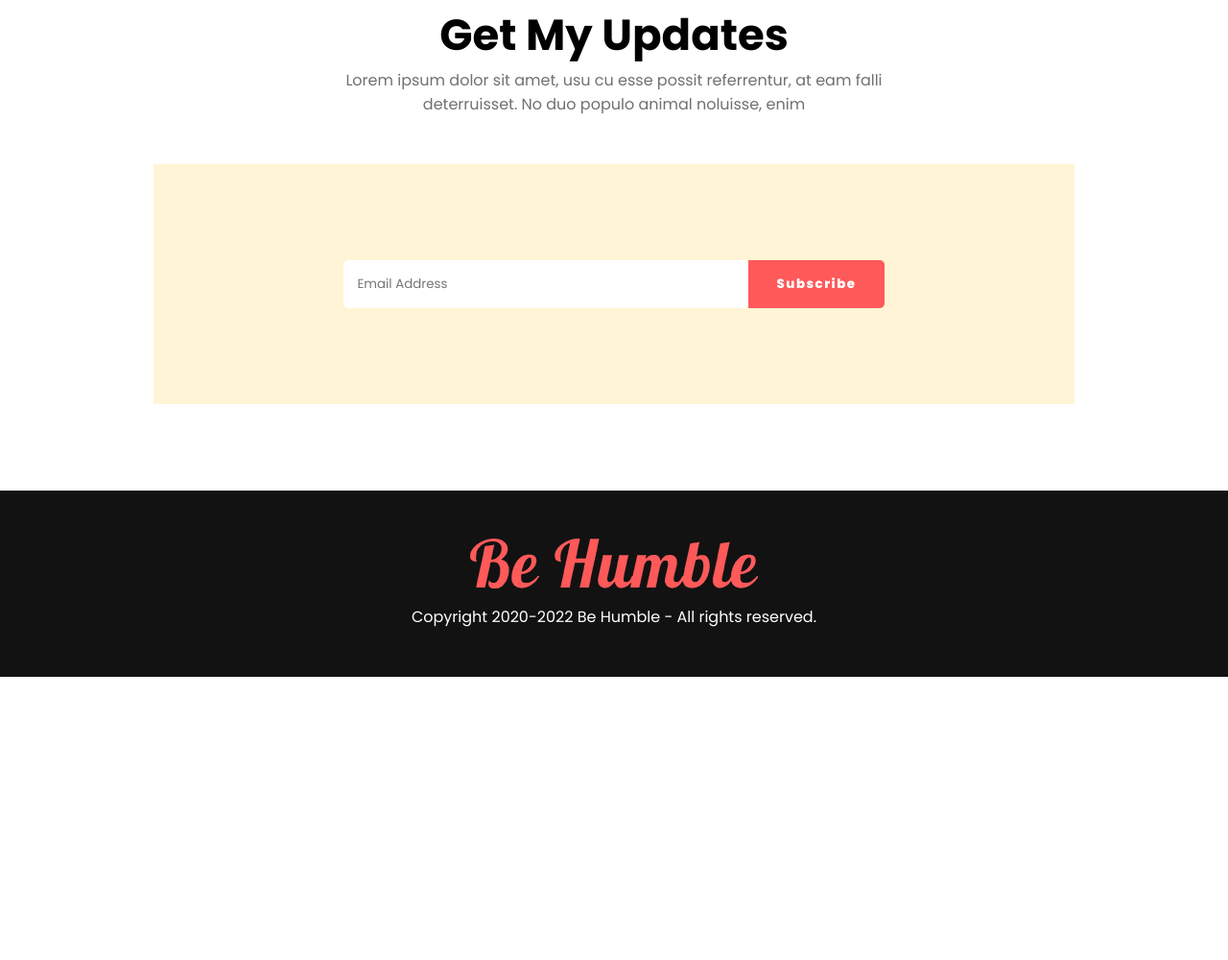
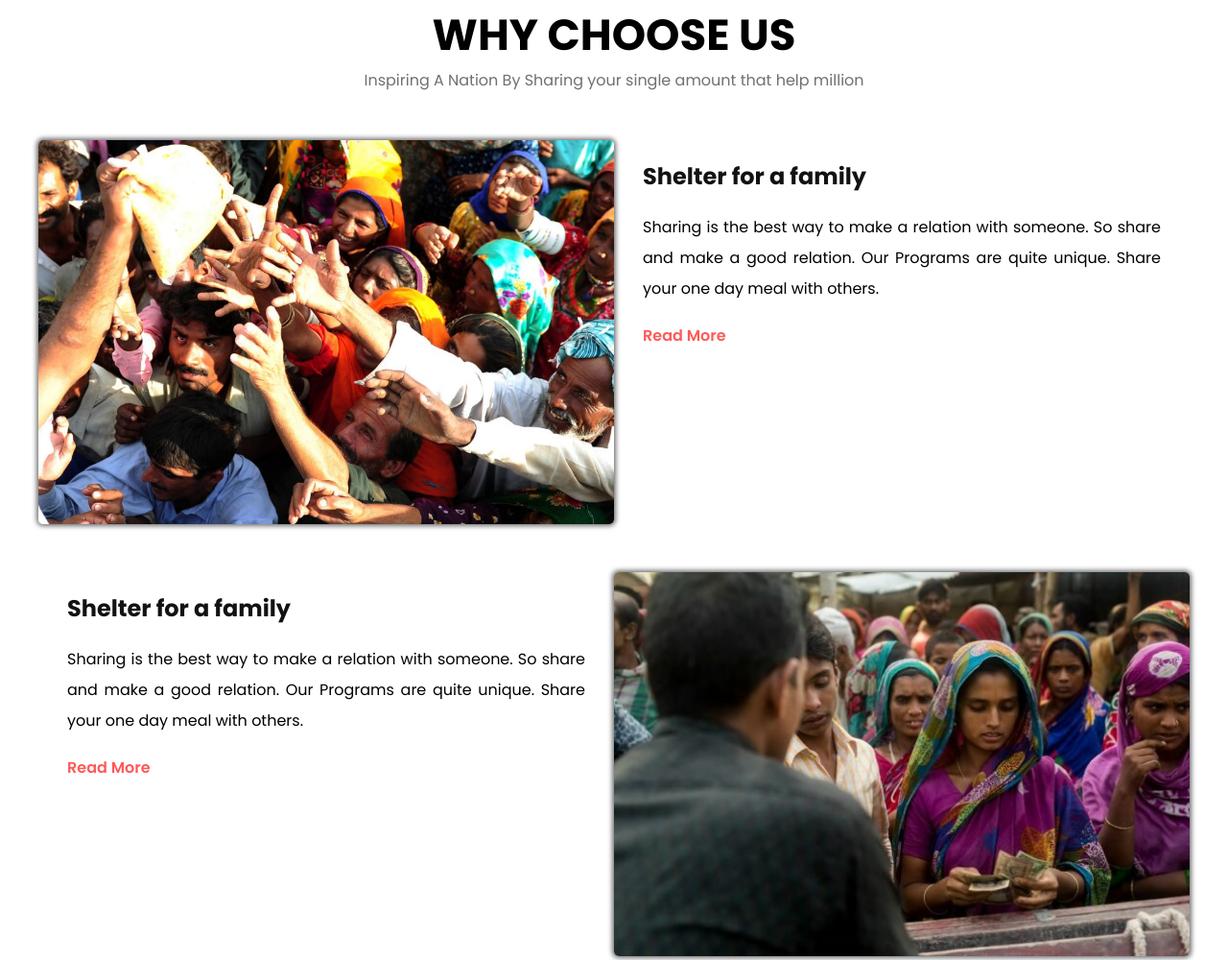
Before and after one commit to ismailjosim/donation-custom-website, a plain HTML site: page index.html in a window 1280 px wide. Shown: the part 2025-3025 px from the top of the page at 96% size. Before the commit the page ends 2730 px from the top, so only its background shows below. Drawn offline with Linux system fonts and the light colour scheme.

Commit message:
featured section add

```diff
--- a/index.html
+++ b/index.html
@@ -69,7 +69,7 @@
     </section>
     <!--=============================-->
     <!--======= Plan Section ========-->
-    <section id="section_plan">
+    <section id="section_donate_plan">
         <div class="container">
             <div class="heading">
                 <h2 class="primary_heading">Our Donate Plan</h2>
@@ -104,16 +104,64 @@
     </section>
     <!--================================-->
     <!--======= Feature Section ========-->
-
+    <section id="section_featured">
+        <div class="container">
+            <div class="heading">
+                <h2 class="primary_heading">WHY CHOOSE US
+                </h2>
+                <p class="description">Inspiring A Nation By Sharing your single amount that help million
+                </p>
+            </div>
+            <div class="row">
+                <div class="featured_box">
+                    <div class="img_box">
+                        <img src="images/donation0.jpg" alt="donation_image">
+                    </div>
+                    <div class="content_box one">
+                        <h3 class="box_heading">Shelter for a family</h3>
+                        <p class="box_description">Sharing is the best way to make a relation with someone. So share and
+                            make a good relation. Our Programs are quite
+                            unique. Share your one day meal with others.
+                        </p>
+                        <a href="#" class="btn btn_more">read more</a>
+                    </div>
+                </div>
+                <div class="featured_box">
+                    <div class="content_box left_margin">
+                        <h3 class="box_heading">Shelter for a family</h3>
+                        <p class="box_description">Sharing is the best way to make a relation with someone. So share and
+                            make a good relation. Our Programs are quite
+                            unique. Share your one day meal with others.
+                        </p>
+                        <a href="#" class="btn btn_more">read more</a>
+                    </div>
+                    <div class="img_box">
+                        <img src="images/donation1.jpg" alt="donation_image">
+                    </div>
+                </div>
+                <div class="featured_box">
+                    <div class="img_box">
+                        <img src="images/donation13.jpg" alt="donation_image">
+                    </div>
+                    <div class="content_box">
+                        <h3 class="box_heading">Shelter for a family</h3>
+                        <p class="box_description">Sharing is the best way to make a relation with someone. So share and
+                            make a good relation. Our Programs are quite
+                            unique. Share your one day meal with others.
+                        </p>
+                        <a href="#" class="btn btn_more">read more</a>
+                    </div>
+                </div>
+            </div>
+        </div>
+    </section>
     <!--================================-->
     <!--======= newsletter Section ======-->
     <section id="section_newsletter">
         <div class="container">
             <div class="heading">
                 <h2 class="primary_heading">Get My Updates</h2>
-                <p class="description">Lorem ipsum dolor sit amet, usu cu esse possit referrentur, at eam falli
-                    deterruisset. No duo populo animal noluisse,
-                    enim
+                <p class="description">Join Our newsletter and get update our latest plan and work.
                 </p>
             </div>
             <div class="email_temp">
--- a/style.css
+++ b/style.css
@@ -139,49 +139,9 @@ li {
 }
 
 /*==============================
-    Newsletter Section Styling
-==============================*/
-.email_temp {
-    display: flex;
-    justify-content: center;
-    background-color: #FFF4D6;
-    width: 80%;
-    margin: 0 auto;
-    padding: 100px 0;
-
-
-}
-
-.email_temp input {
-    font-family: inherit;
-    padding: 15px 150px 15px 15px;
-    border: none;
-    outline: none;
-    width: 60% 40%;
-}
-
-.email_temp input[type="email"] {
-    border-top-left-radius: 5px;
-    border-bottom-left-radius: 5px;
-}
-
-.email_temp input[type="button"] {
-    cursor: pointer;
-    font-family: inherit;
-    letter-spacing: 1.5px;
-    font-weight: 800;
-    background: #FF5959;
-    color: #fff;
-    padding: 10px 30px;
-    border-top-right-radius: 5px;
-    border-bottom-right-radius: 5px;
-}
-
-
-/*==============================
     Plan Section Styling
 ==============================*/
-#section_plan .row {
+#section_donate_plan .row {
     display: flex;
 
 }
@@ -221,6 +181,80 @@ li {
 }
 
 /*==============================
+    Featured Section Styling
+==============================*/
+.featured_box {
+    display: flex;
+    margin-bottom: 50px;
+}
+
+.featured_box .img_box {
+    width: 50%;
+}
+
+.featured_box .content_box {
+    width: 50%;
+    padding-left: 30px;
+}
+
+.featured_box .left_margin {
+    padding-left: 30px;
+}
+
+.featured_box .img_box img {
+    display: block;
+    width: 100%;
+    box-shadow: 0 0 5px 2px #707070;
+    border-radius: 5px;
+
+}
+
+.btn_more {
+    display: inline-block;
+    margin-top: 20px;
+    color: #FF5959;
+    font-weight: 600;
+    text-transform: capitalize;
+}
+
+/*==============================
+    Newsletter Section Styling
+==============================*/
+.email_temp {
+    display: flex;
+    justify-content: center;
+    background-color: #FFF4D6;
+    width: 80%;
+    margin: 0 auto;
+    padding: 100px 0;
+}
+
+.email_temp input {
+    font-family: inherit;
+    padding: 15px 150px 15px 15px;
+    border: none;
+    outline: none;
+    width: 60% 40%;
+}
+
+.email_temp input[type="email"] {
+    border-top-left-radius: 5px;
+    border-bottom-left-radius: 5px;
+}
+
+.email_temp input[type="button"] {
+    cursor: pointer;
+    font-family: inherit;
+    letter-spacing: 1.5px;
+    font-weight: 800;
+    background: #FF5959;
+    color: #fff;
+    padding: 10px 30px;
+    border-top-right-radius: 5px;
+    border-bottom-right-radius: 5px;
+}
+
+/*==============================
     Footer Section Styling
 ==============================*/
 .section_footer {
```
Also changed, not shown: images/donation0.jpg (added), images/donation1.jpg (added), images/donation13.jpg (added).
